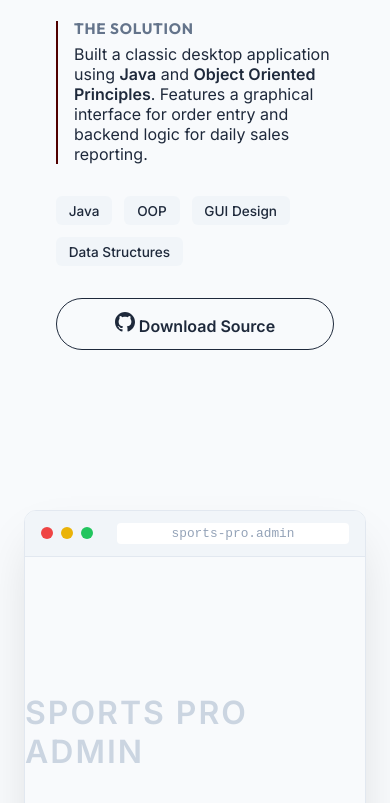
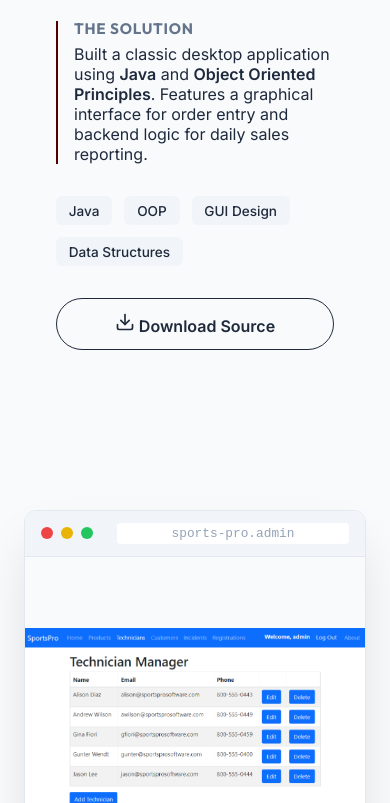
Before and after one commit to Ralfdabald/AntiGravity-Portfolio, a website built with Vite: page index.html in a window 390 px wide. Shown: the part 9199-10002 px from the top of the page. Built offline with nearby package versions, Linux system fonts and the light colour scheme.

Commit message:
Integrate final project screenshots and fix mobile nav visibility

```diff
--- a/index.html
+++ b/index.html
@@ -329,7 +329,7 @@
                 <span class="address-bar">deli-pos.internal</span>
               </div>
               <div class="window-content">
-                <div class="placeholder-screen">DELI POS SYSTEM</div>
+                <img src="/DeliOrder.png" alt="Deli POS System" class="window-img">
               </div>
             </div>
           </div>
@@ -368,9 +368,11 @@
 
             <div class="project-actions">
               <a href="/GroupBProject3.zip" download class="btn btn-outline github-btn">
-                <svg xmlns="http://www.w3.org/2000/svg" width="20" height="20" viewBox="0 0 24 24" fill="currentColor">
-                  <path
-                    d="M12 0c-6.626 0-12 5.373-12 12 0 5.302 3.438 9.8 8.207 11.387.599.111.793-.261.793-.577v-2.234c-3.338.726-4.033-1.416-4.033-1.416-.546-1.387-1.333-1.756-1.333-1.756-1.089-.745.083-.729.083-.729 1.205.084 1.839 1.237 1.839 1.237 1.07 1.834 2.807 1.304 3.492.997.107-.775.418-1.305.762-1.604-2.665-.305-5.467-1.334-5.467-5.931 0-1.311.469-2.381 1.236-3.221-.124-.303-.535-1.524.117-3.176 0 0 1.008-.322 3.301 1.23.957-.266 1.983-.399 3.003-.404 1.02.005 2.047.138 3.006.404 2.291-1.552 3.297-1.23 3.297-1.23.653 1.653.242 2.874.118 3.176.77.84 1.235 1.911 1.235 3.221 0 4.609-2.807 5.624-5.479 5.921.43.372.823 1.102.823 2.222v3.293c0 .319.192.694.801.576 4.765-1.589 8.199-6.086 8.199-11.386 0-6.627-5.373-12-12-12z" />
+                <svg xmlns="http://www.w3.org/2000/svg" width="20" height="20" viewBox="0 0 24 24" fill="none"
+                  stroke="currentColor" stroke-width="2" stroke-linecap="round" stroke-linejoin="round">
+                  <path d="M21 15v4a2 2 0 0 1-2 2H5a2 2 0 0 1-2-2v-4"></path>
+                  <polyline points="7 10 12 15 17 10"></polyline>
+                  <line x1="12" y1="15" x2="12" y2="3"></line>
                 </svg>
                 Download Source
               </a>
@@ -389,7 +391,7 @@
                 <span class="address-bar">sports-pro.admin</span>
               </div>
               <div class="window-content">
-                <div class="placeholder-screen">SPORTS PRO ADMIN</div>
+                <img src="/SportsProAdmin.png" alt="Sports Pro Administration" class="window-img">
               </div>
             </div>
           </div>
```
Also changed, not shown: public/DeliOrder.png (added), public/SportsProAdmin.png (added).
